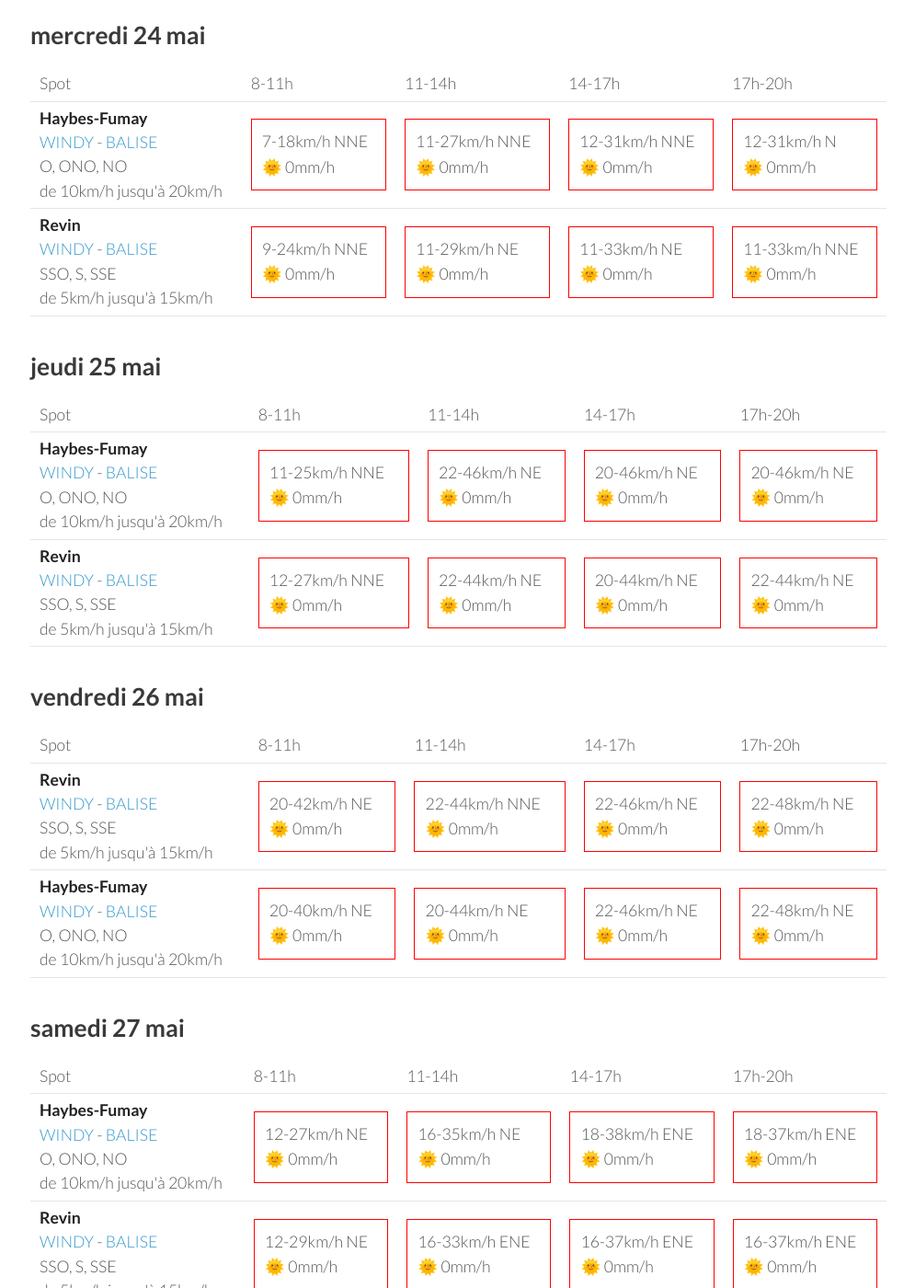
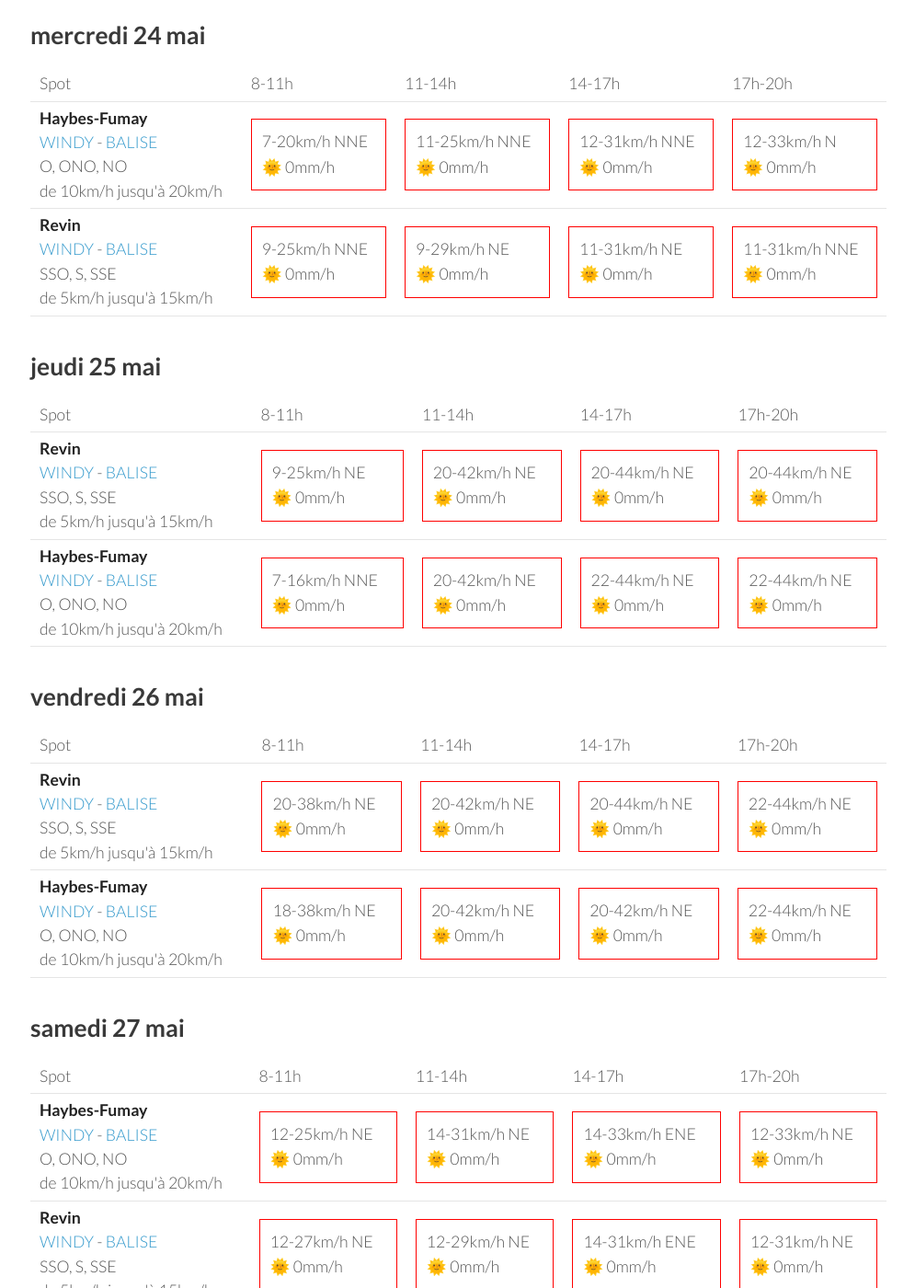
Before and after one commit to parapente-dans-le-nord/parapente-dans-le-nord.github.io, a Jekyll site: the page built from ardennes.markdown, in a window 1280 px wide and 1400 px high, scrolled down 616 px. Shown: the whole window at 92% size, without its empty margins (25-1020 px from the left). Built offline with Jekyll 4.4.1, drawn with Linux system fonts in a browser that asks for light colours; some of the changed text lies outside the part shown.

Commit message:
update index.markdown

```diff
--- a/ardennes.markdown
+++ b/ardennes.markdown
@@ -25,18 +25,18 @@ page mise à jour le mardi 23 mai 17:10
         <td><strong>Revin</strong><br><a href="https://windy.com/49.948/4.625?49.543,4.625,8">WINDY</a> - <span class=""><a href="http://www.balisemeteo.com/balise.php?idBalise=5019">BALISE</a> </span><br> <span class="vent-favorable">SSO, S, SSE</span><br><span class="force-vent">de 5km/h jusqu'à 15km/h</span> </td>
 
             <td><div class="not-flyable"><p>0-0km/h NA</p><p>🌧️ 0mm/h</p></div></td>
-            <td><div class="not-flyable"><p>11-35km/h NNE</p><p>🌞 0mm/h</p></div></td>
-            <td><div class="not-flyable"><p>11-29km/h NNE</p><p>🌞 0mm/h</p></div></td>
-            <td><div class="not-flyable"><p>12-35km/h N</p><p>🌞 0mm/h</p></div></td>
+            <td><div class="not-flyable"><p>0-0km/h NA</p><p>🌧️ 0mm/h</p></div></td>
+            <td><div class="not-flyable"><p>0-0km/h NA</p><p>🌧️ 0mm/h</p></div></td>
+            <td><div class="not-flyable"><p>12-35km/h NNE</p><p>🌞 0mm/h</p></div></td>
 
     </tr>
 <tr>
         <td><strong>Haybes-Fumay</strong><br><a href="https://windy.com/49.998/4.715?49.913,4.738,10">WINDY</a> - <span class=""><a href="http://www.balisemeteo.com/balise.php?idBalise=104">BALISE</a> </span><br> <span class="vent-favorable">O, ONO, NO</span><br><span class="force-vent">de 10km/h jusqu'à 20km/h</span> </td>
 
             <td><div class="not-flyable"><p>0-0km/h NA</p><p>🌧️ 0mm/h</p></div></td>
-            <td><div class="not-flyable"><p>11-31km/h NNE</p><p>🌞 0mm/h</p></div></td>
-            <td><div class="not-flyable"><p>12-31km/h NNE</p><p>🌞 0mm/h</p></div></td>
-            <td><div class="not-flyable"><p>14-37km/h N</p><p>🌞 0mm/h</p></div></td>
+            <td><div class="not-flyable"><p>0-0km/h NA</p><p>🌧️ 0mm/h</p></div></td>
+            <td><div class="not-flyable"><p>0-0km/h NA</p><p>🌧️ 0mm/h</p></div></td>
+            <td><div class="not-flyable"><p>14-35km/h N</p><p>🌞 0mm/h</p></div></td>
 
     </tr>
 
@@ -58,20 +58,20 @@ page mise à jour le mardi 23 mai 17:10
 <tr>
         <td><strong>Haybes-Fumay</strong><br><a href="https://windy.com/49.998/4.715?49.913,4.738,10">WINDY</a> - <span class=""><a href="http://www.balisemeteo.com/balise.php?idBalise=104">BALISE</a> </span><br> <span class="vent-favorable">O, ONO, NO</span><br><span class="force-vent">de 10km/h jusqu'à 20km/h</span> </td>
 
-            <td><div class="not-flyable"><p>7-18km/h NNE</p><p>🌞 0mm/h</p></div></td>
-            <td><div class="not-flyable"><p>11-27km/h NNE</p><p>🌞 0mm/h</p></div></td>
+            <td><div class="not-flyable"><p>7-20km/h NNE</p><p>🌞 0mm/h</p></div></td>
+            <td><div class="not-flyable"><p>11-25km/h NNE</p><p>🌞 0mm/h</p></div></td>
             <td><div class="not-flyable"><p>12-31km/h NNE</p><p>🌞 0mm/h</p></div></td>
-            <td><div class="not-flyable"><p>12-31km/h N</p><p>🌞 0mm/h</p></div></td>
+            <td><div class="not-flyable"><p>12-33km/h N</p><p>🌞 0mm/h</p></div></td>
 
 
     </tr>
 <tr>
         <td><strong>Revin</strong><br><a href="https://windy.com/49.948/4.625?49.543,4.625,8">WINDY</a> - <span class=""><a href="http://www.balisemeteo.com/balise.php?idBalise=5019">BALISE</a> </span><br> <span class="vent-favorable">SSO, S, SSE</span><br><span class="force-vent">de 5km/h jusqu'à 15km/h</span> </td>
 
-            <td><div class="not-flyable"><p>9-24km/h NNE</p><p>🌞 0mm/h</p></div></td>
-            <td><div class="not-flyable"><p>11-29km/h NE</p><p>🌞 0mm/h</p></div></td>
-            <td><div class="not-flyable"><p>11-33km/h NE</p><p>🌞 0mm/h</p></div></td>
-            <td><div class="not-flyable"><p>11-33km/h NNE</p><p>🌞 0mm/h</p></div></td>
+            <td><div class="not-flyable"><p>9-25km/h NNE</p><p>🌞 0mm/h</p></div></td>
+            <td><div class="not-flyable"><p>9-29km/h NE</p><p>🌞 0mm/h</p></div></td>
+            <td><div class="not-flyable"><p>11-31km/h NE</p><p>🌞 0mm/h</p></div></td>
+            <td><div class="not-flyable"><p>11-31km/h NNE</p><p>🌞 0mm/h</p></div></td>
 
 
     </tr>
@@ -92,21 +92,21 @@ page mise à jour le mardi 23 mai 17:10
       <td>17h-20h</td>
     </tr>
 <tr>
-        <td><strong>Haybes-Fumay</strong><br><a href="https://windy.com/49.998/4.715?49.913,4.738,10">WINDY</a> - <span class=""><a href="http://www.balisemeteo.com/balise.php?idBalise=104">BALISE</a> </span><br> <span class="vent-favorable">O, ONO, NO</span><br><span class="force-vent">de 10km/h jusqu'à 20km/h</span> </td>
+        <td><strong>Revin</strong><br><a href="https://windy.com/49.948/4.625?49.543,4.625,8">WINDY</a> - <span class=""><a href="http://www.balisemeteo.com/balise.php?idBalise=5019">BALISE</a> </span><br> <span class="vent-favorable">SSO, S, SSE</span><br><span class="force-vent">de 5km/h jusqu'à 15km/h</span> </td>
 
-            <td><div class="not-flyable"><p>11-25km/h NNE</p><p>🌞 0mm/h</p></div></td>
-            <td><div class="not-flyable"><p>22-46km/h NE</p><p>🌞 0mm/h</p></div></td>
-            <td><div class="not-flyable"><p>20-46km/h NE</p><p>🌞 0mm/h</p></div></td>
-            <td><div class="not-flyable"><p>20-46km/h NE</p><p>🌞 0mm/h</p></div></td>
+            <td><div class="not-flyable"><p>9-25km/h NE</p><p>🌞 0mm/h</p></div></td>
+            <td><div class="not-flyable"><p>20-42km/h NE</p><p>🌞 0mm/h</p></div></td>
+            <td><div class="not-flyable"><p>20-44km/h NE</p><p>🌞 0mm/h</p></div></td>
+            <td><div class="not-flyable"><p>20-44km/h NE</p><p>🌞 0mm/h</p></div></td>
 
 
     </tr>
 <tr>
-        <td><strong>Revin</strong><br><a href="https://windy.com/49.948/4.625?49.543,4.625,8">WINDY</a> - <span class=""><a href="http://www.balisemeteo.com/balise.php?idBalise=5019">BALISE</a> </span><br> <span class="vent-favorable">SSO, S, SSE</span><br><span class="force-vent">de 5km/h jusqu'à 15km/h</span> </td>
+        <td><strong>Haybes-Fumay</strong><br><a href="https://windy.com/49.998/4.715?49.913,4.738,10">WINDY</a> - <span class=""><a href="http://www.balisemeteo.com/balise.php?idBalise=104">BALISE</a> </span><br> <span class="vent-favorable">O, ONO, NO</span><br><span class="force-vent">de 10km/h jusqu'à 20km/h</span> </td>
 
-            <td><div class="not-flyable"><p>12-27km/h NNE</p><p>🌞 0mm/h</p></div></td>
+            <td><div class="not-flyable"><p>7-16km/h NNE</p><p>🌞 0mm/h</p></div></td>
+            <td><div class="not-flyable"><p>20-42km/h NE</p><p>🌞 0mm/h</p></div></td>
             <td><div class="not-flyable"><p>22-44km/h NE</p><p>🌞 0mm/h</p></div></td>
-            <td><div class="not-flyable"><p>20-44km/h NE</p><p>🌞 0mm/h</p></div></td>
             <td><div class="not-flyable"><p>22-44km/h NE</p><p>🌞 0mm/h</p></div></td>
 
 
@@ -130,20 +130,20 @@ page mise à jour le mardi 23 mai 17:10
 <tr>
         <td><strong>Revin</strong><br><a href="https://windy.com/49.948/4.625?49.543,4.625,8">WINDY</a> - <span class=""><a href="http://www.balisemeteo.com/balise.php?idBalise=5019">BALISE</a> </span><br> <span class="vent-favorable">SSO, S, SSE</span><br><span class="force-vent">de 5km/h jusqu'à 15km/h</span> </td>
 
+            <td><div class="not-flyable"><p>20-38km/h NE</p><p>🌞 0mm/h</p></div></td>
             <td><div class="not-flyable"><p>20-42km/h NE</p><p>🌞 0mm/h</p></div></td>
-            <td><div class="not-flyable"><p>22-44km/h NNE</p><p>🌞 0mm/h</p></div></td>
-            <td><div class="not-flyable"><p>22-46km/h NE</p><p>🌞 0mm/h</p></div></td>
-            <td><div class="not-flyable"><p>22-48km/h NE</p><p>🌞 0mm/h</p></div></td>
+            <td><div class="not-flyable"><p>20-44km/h NE</p><p>🌞 0mm/h</p></div></td>
+            <td><div class="not-flyable"><p>22-44km/h NE</p><p>🌞 0mm/h</p></div></td>
 
 
     </tr>
 <tr>
         <td><strong>Haybes-Fumay</strong><br><a href="https://windy.com/49.998/4.715?49.913,4.738,10">WINDY</a> - <span class=""><a href="http://www.balisemeteo.com/balise.php?idBalise=104">BALISE</a> </span><br> <span class="vent-favorable">O, ONO, NO</span><br><span class="force-vent">de 10km/h jusqu'à 20km/h</span> </td>
 
-            <td><div class="not-flyable"><p>20-40km/h NE</p><p>🌞 0mm/h</p></div></td>
-            <td><div class="not-flyable"><p>20-44km/h NE</p><p>🌞 0mm/h</p></div></td>
-            <td><div class="not-flyable"><p>22-46km/h NE</p><p>🌞 0mm/h</p></div></td>
-            <td><div class="not-flyable"><p>22-48km/h NE</p><p>🌞 0mm/h</p></div></td>
+            <td><div class="not-flyable"><p>18-38km/h NE</p><p>🌞 0mm/h</p></div></td>
+            <td><div class="not-flyable"><p>20-42km/h NE</p><p>🌞 0mm/h</p></div></td>
+            <td><div class="not-flyable"><p>20-42km/h NE</p><p>🌞 0mm/h</p></div></td>
+            <td><div class="not-flyable"><p>22-44km/h NE</p><p>🌞 0mm/h</p></div></td>
 
 
     </tr>
@@ -166,20 +166,20 @@ page mise à jour le mardi 23 mai 17:10
 <tr>
         <td><strong>Haybes-Fumay</strong><br><a href="https://windy.com/49.998/4.715?49.913,4.738,10">WINDY</a> - <span class=""><a href="http://www.balisemeteo.com/balise.php?idBalise=104">BALISE</a> </span><br> <span class="vent-favorable">O, ONO, NO</span><br><span class="force-vent">de 10km/h jusqu'à 20km/h</span> </td>
 
-            <td><div class="not-flyable"><p>12-27km/h NE</p><p>🌞 0mm/h</p></div></td>
-            <td><div class="not-flyable"><p>16-35km/h NE</p><p>🌞 0mm/h</p></div></td>
-            <td><div class="not-flyable"><p>18-38km/h ENE</p><p>🌞 0mm/h</p></div></td>
-            <td><div class="not-flyable"><p>18-37km/h ENE</p><p>🌞 0mm/h</p></div></td>
+            <td><div class="not-flyable"><p>12-25km/h NE</p><p>🌞 0mm/h</p></div></td>
+            <td><div class="not-flyable"><p>14-31km/h NE</p><p>🌞 0mm/h</p></div></td>
+            <td><div class="not-flyable"><p>14-33km/h ENE</p><p>🌞 0mm/h</p></div></td>
+            <td><div class="not-flyable"><p>12-33km/h NE</p><p>🌞 0mm/h</p></div></td>
 
 
     </tr>
 <tr>
         <td><strong>Revin</strong><br><a href="https://windy.com/49.948/4.625?49.543,4.625,8">WINDY</a> - <span class=""><a href="http://www.balisemeteo.com/balise.php?idBalise=5019">BALISE</a> </span><br> <span class="vent-favorable">SSO, S, SSE</span><br><span class="force-vent">de 5km/h jusqu'à 15km/h</span> </td>
 
+            <td><div class="not-flyable"><p>12-27km/h NE</p><p>🌞 0mm/h</p></div></td>
             <td><div class="not-flyable"><p>12-29km/h NE</p><p>🌞 0mm/h</p></div></td>
-            <td><div class="not-flyable"><p>16-33km/h ENE</p><p>🌞 0mm/h</p></div></td>
-            <td><div class="not-flyable"><p>16-37km/h ENE</p><p>🌞 0mm/h</p></div></td>
-            <td><div class="not-flyable"><p>16-37km/h ENE</p><p>🌞 0mm/h</p></div></td>
+            <td><div class="not-flyable"><p>14-31km/h ENE</p><p>🌞 0mm/h</p></div></td>
+            <td><div class="not-flyable"><p>12-31km/h NE</p><p>🌞 0mm/h</p></div></td>
 
 
     </tr>
@@ -202,20 +202,20 @@ page mise à jour le mardi 23 mai 17:10
 <tr>
         <td><strong>Haybes-Fumay</strong><br><a href="https://windy.com/49.998/4.715?49.913,4.738,10">WINDY</a> - <span class=""><a href="http://www.balisemeteo.com/balise.php?idBalise=104">BALISE</a> </span><br> <span class="vent-favorable">O, ONO, NO</span><br><span class="force-vent">de 10km/h jusqu'à 20km/h</span> </td>
 
-            <td><div class="not-flyable"><p>11-22km/h ENE</p><p>🌞 0mm/h</p></div></td>
-            <td><div class="not-flyable"><p>12-27km/h ENE</p><p>🌞 0mm/h</p></div></td>
-            <td><div class="not-flyable"><p>14-33km/h ENE</p><p>🌞 0mm/h</p></div></td>
-            <td><div class="not-flyable"><p>16-33km/h ENE</p><p>🌞 0mm/h</p></div></td>
+            <td><div class="not-flyable"><p>9-20km/h NE</p><p>🌞 0mm/h</p></div></td>
+            <td><div class="not-flyable"><p>11-25km/h NE</p><p>🌞 0mm/h</p></div></td>
+            <td><div class="not-flyable"><p>11-25km/h NE</p><p>🌞 0mm/h</p></div></td>
+            <td><div class="not-flyable"><p>12-27km/h NNE</p><p>🌞 0mm/h</p></div></td>
 
 
     </tr>
 <tr>
         <td><strong>Revin</strong><br><a href="https://windy.com/49.948/4.625?49.543,4.625,8">WINDY</a> - <span class=""><a href="http://www.balisemeteo.com/balise.php?idBalise=5019">BALISE</a> </span><br> <span class="vent-favorable">SSO, S, SSE</span><br><span class="force-vent">de 5km/h jusqu'à 15km/h</span> </td>
 
-            <td><div class="not-flyable"><p>11-20km/h ENE</p><p>🌞 0mm/h</p></div></td>
-            <td><div class="not-flyable"><p>12-27km/h ENE</p><p>🌞 0mm/h</p></div></td>
-            <td><div class="not-flyable"><p>14-33km/h ENE</p><p>🌞 0mm/h</p></div></td>
-            <td><div class="not-flyable"><p>16-33km/h ENE</p><p>🌞 0mm/h</p></div></td>
+            <td><div class="not-flyable"><p>11-20km/h NNE</p><p>🌞 0mm/h</p></div></td>
+            <td><div class="not-flyable"><p>11-25km/h NE</p><p>🌞 0mm/h</p></div></td>
+            <td><div class="not-flyable"><p>11-25km/h NE</p><p>🌞 0mm/h</p></div></td>
+            <td><div class="not-flyable"><p>12-27km/h NNE</p><p>🌞 0mm/h</p></div></td>
 
 
     </tr>
```
Also changed, not shown: other parts of ardennes.markdown (+1 -1 lines).
